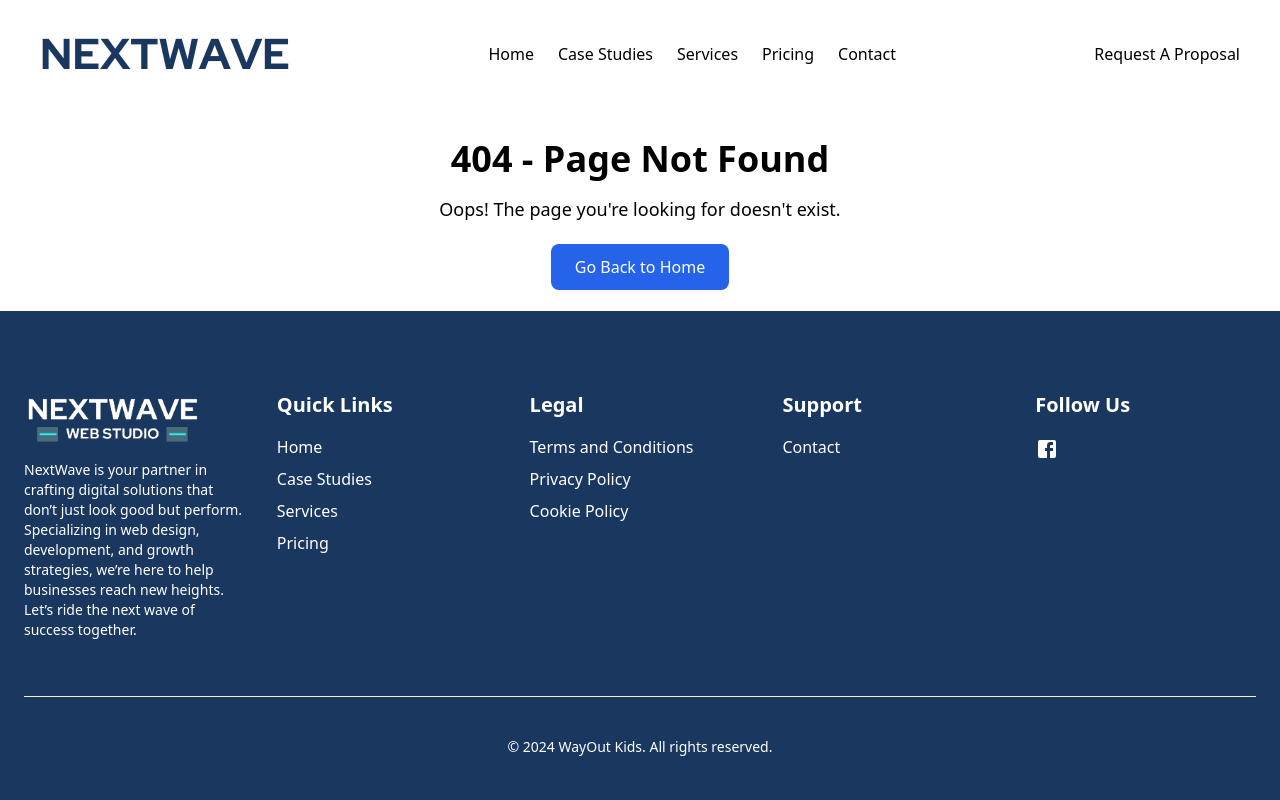
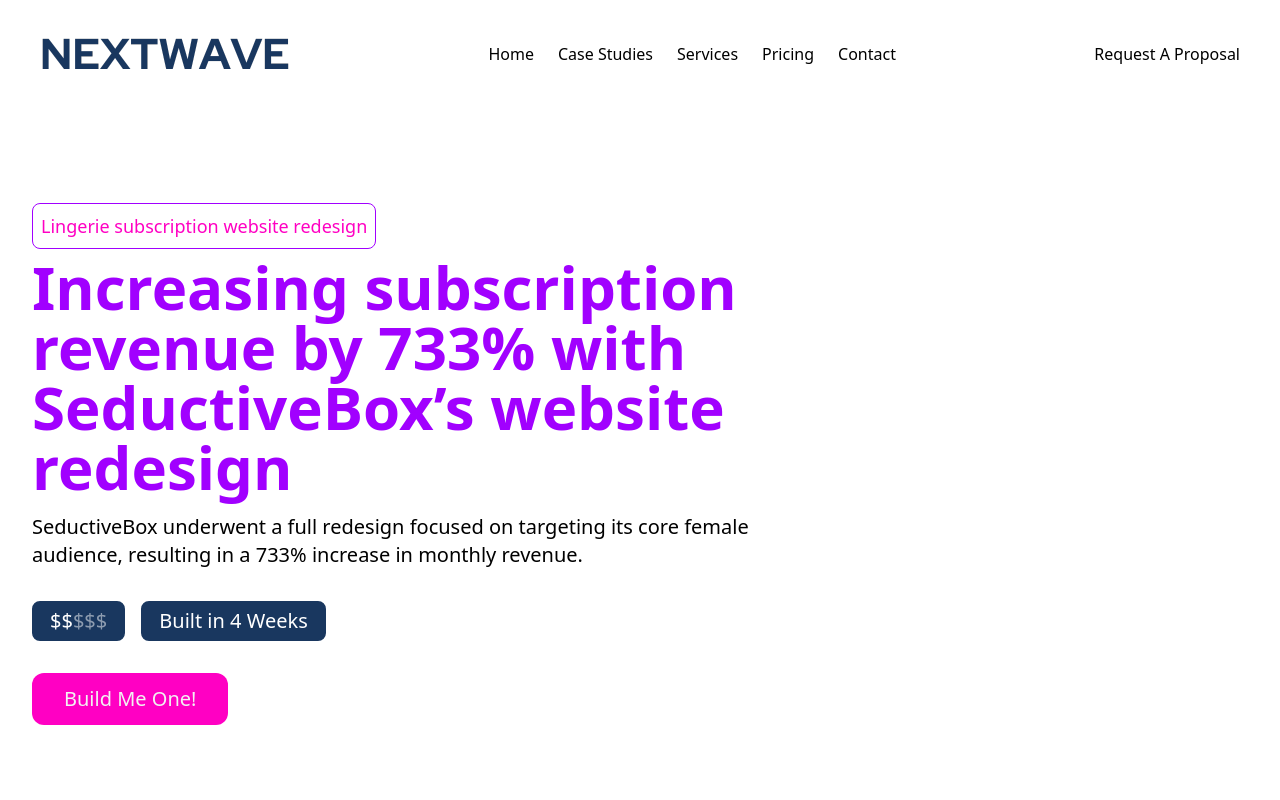
Before and after one commit to Parrasite9/nextwave, a React (Create React App) app: page /casestudy/SeductiveBox in a window 1280 px wide. Before the commit this address led to /404. Shown: the top 800 px of the page. Built offline with nearby package versions, Linux system fonts and the light colour scheme.

Commit message:
Updates to clear errs"

```diff
--- a/src/Components/Data/CaseStudyData.jsx
+++ b/src/Components/Data/CaseStudyData.jsx
@@ -22,7 +22,7 @@ const CaseStudyData = [
             name: 'WayOut Kids',
             shortDescription: 'See how we revitalized WayOut Kids\' online presence with a bold homepage redesign that boosts credibility and drives donations.',
             timeline: '2 weeks',
-            slug: generateSlug('wayout kids'),
+            slug: generateSlug('WayOut Kids'),
             title: 'Homepage Redesign for WayOut Kids Nonprofit',
             teaser: 'The homepage redesign for WayOut Kids brings a bold, visually organized look to highlight their mission, boost credibility, and drive donations and engagement.',
             price: '$$',
@@ -200,7 +200,7 @@ const CaseStudyData = [
         name: 'SeductiveBox',
         shortDescription: 'Discover how our female-focused redesign skyrocketed SeductiveBox\'s revenue by 733%, enhancing engagement and conversions.',
         timeline: '4 Weeks',
-        slug: generateSlug('seductivebox'),
+        slug: generateSlug('SeductiveBox'),
         title: 'Increasing subscription revenue by 733% with SeductiveBox\’s website redesign',
         teaser: 'SeductiveBox underwent a full redesign focused on targeting its core female audience, resulting in a 733% increase in monthly revenue.',
         price: '$$',
@@ -350,7 +350,7 @@ const CaseStudyData = [
         name: 'Studio No. 1',
         shortDescription: 'Learn how we unified Studio No. 1\'s booking system into a seamless platform, simplifying client bookings and strengthening their brand.',
         timeline: '2 weeks',
-        slug: generateSlug('studio no 1'),
+        slug: generateSlug('Studio No 1'),
         title: 'Creating a Unified Booking Platform for Studio No. 1',
         teaser: 'Studio No. 1’s new website simplifies the booking process for clients, providing a single platform that represents their independent contractors under one cohesive brand.',
         price: '$$',
@@ -500,7 +500,7 @@ const CaseStudyData = [
         name: 'TheOrangeRV',
         shortDescription: 'Explore how we elevated TheOrangeRV\'s brand with a professional website showcasing their inventory and improving customer experience.',
         timeline: '2 weeks',
-        slug: generateSlug('theorangerv'),
+        slug: generateSlug('TheOrangeRV'),
         title: 'Professional Online Inventory for TheOrangeRV',
         teaser: 'TheOrangeRV’s new prototype website offers a professional platform to showcase inventory, helping to elevate brand presence and streamline browsing for potential customers.',
         price: '$$',
--- a/src/Globals/CaseStudiesList.jsx
+++ b/src/Globals/CaseStudiesList.jsx
@@ -1,6 +1,6 @@
 // src/Components/CaseStudiesList.jsx
 import React, { useContext } from 'react';
-import CaseStudyContext from './Data/CaseStudyContext';
+import CaseStudyContext from '../Components/Data/CaseStudyContext';
 import CaseStudyLink from './CaseStudyLink';
 
 function CaseStudiesList() {
--- a/src/Pages/CaseStudyDetails.jsx
+++ b/src/Pages/CaseStudyDetails.jsx
@@ -5,6 +5,7 @@ import { HelmetProvider, Helmet } from 'react-helmet-async';
 import VideoPlayer from '../Components/Video/VideoPlayer';
 import CaseStudySwiper from '../Components/Swipers/CaseStudySwiper';
 import CheckCircleIcon from '@mui/icons-material/CheckCircle';
+import { generateSlug } from '../Globals/Utils';
 
 function CaseStudyDetails() {
 
@@ -19,29 +20,43 @@ function CaseStudyDetails() {
     const [hoveredSection, setHoveredSection] = useState(null);
     // State to store the current case study
     const [caseStudy, setCaseStudy] = useState(null);
+    const [isNotFound, setIsNotFound] = useState(false);
+
 
     const totalDollarSigns = 5;  // Maximum number of dollar signs
 
 
     // Fetch the case study based on the `name` parameter
+
     useEffect(() => {
-        const cleanSlug = slug.split('?')[0];
+        const cleanSlug = slug.split('?')[0].toLowerCase();
         console.log("Clean slug:", cleanSlug);
 
         const foundCaseStudy = caseStudies.find(
-            (study) => study.slug === cleanSlug
+            (study) => study.slug.toLowerCase() === cleanSlug
         );
 
-        console.log("URL Parameter (slug):", slug); // Check if useParams is working
-        console.log("Fetched Case Study Data:", foundCaseStudy); // Check if data is being found
+        console.log("URL Parameter (slug):", slug);
+        console.log("Fetched Case Study Data:", foundCaseStudy);
 
         if (foundCaseStudy) {
             setCaseStudy(foundCaseStudy);
         } else {
-            console.log("Case Study Not Found, redirecting to 404...");
-            navigate('/404');
+            // Attempt to find a case study by name (fallback)
+            const nameCaseStudy = caseStudies.find(
+                (study) => generateSlug(study.name) === cleanSlug
+            );
+
+            if (nameCaseStudy) {
+                // Redirect to the correct slug
+                navigate(`/casestudy/${nameCaseStudy.slug}`, { replace: true });
+            } else {
+                console.log("Case Study Not Found, rendering NotFound component...");
+                setIsNotFound(true);
+            }
         }
     }, [slug, navigate, caseStudies]);
+
 
 
     // Calculate currentPriceLevel only if caseStudy is defined
--- a/src/Pages/Home.jsx
+++ b/src/Pages/Home.jsx
@@ -1,11 +1,12 @@
 import React from 'react'
 import { CaseStudy, Hero, ServicesSection, PricingTable, Contact, Signup } from '../Components'
+import CaseStudiesList from '../Globals/CaseStudiesList'
 
 function Home() {
   return (
     <div>
         <Hero />
-        <CaseStudy />
+        <CaseStudiesList />
         <ServicesSection />
         <PricingTable />
         <Signup />
```
